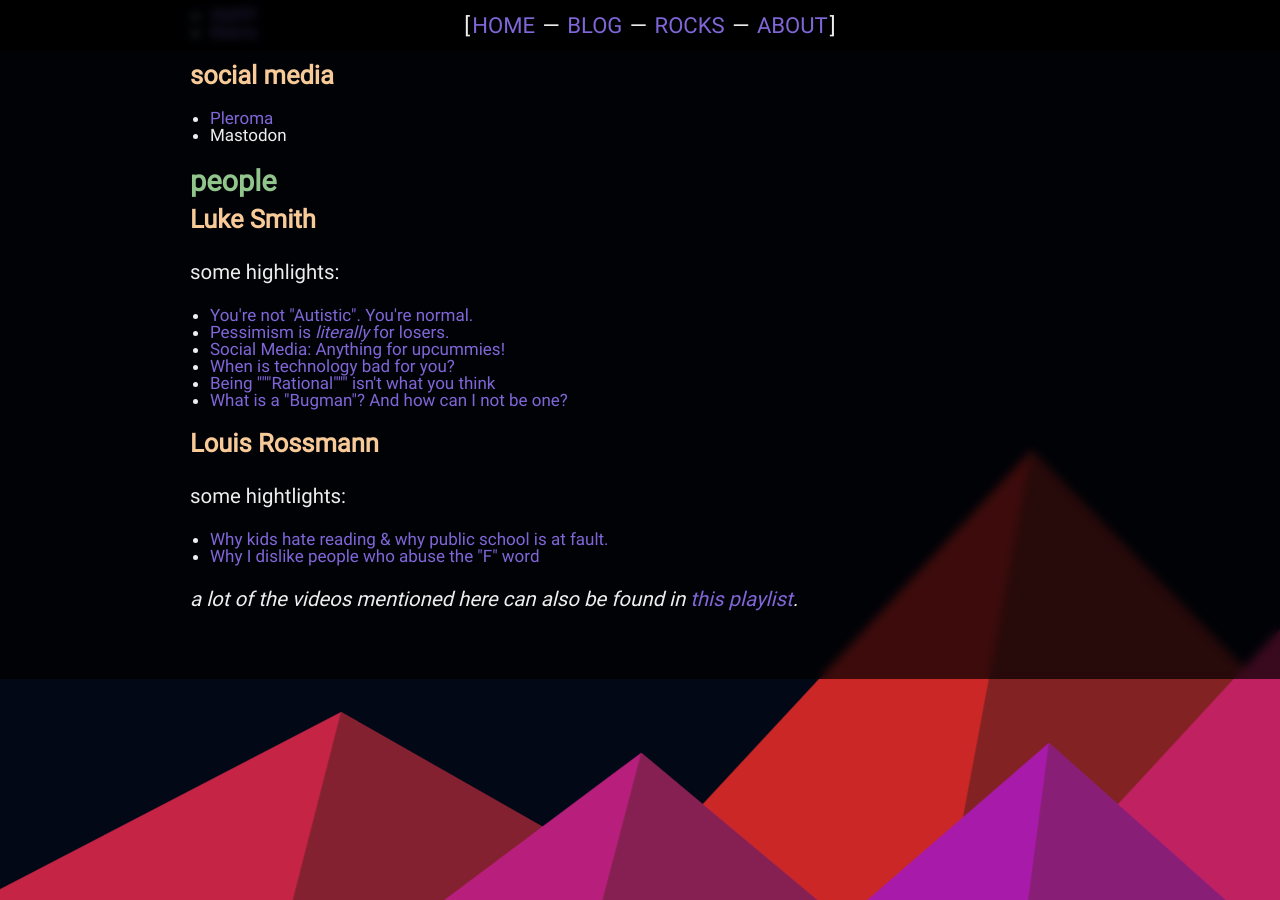
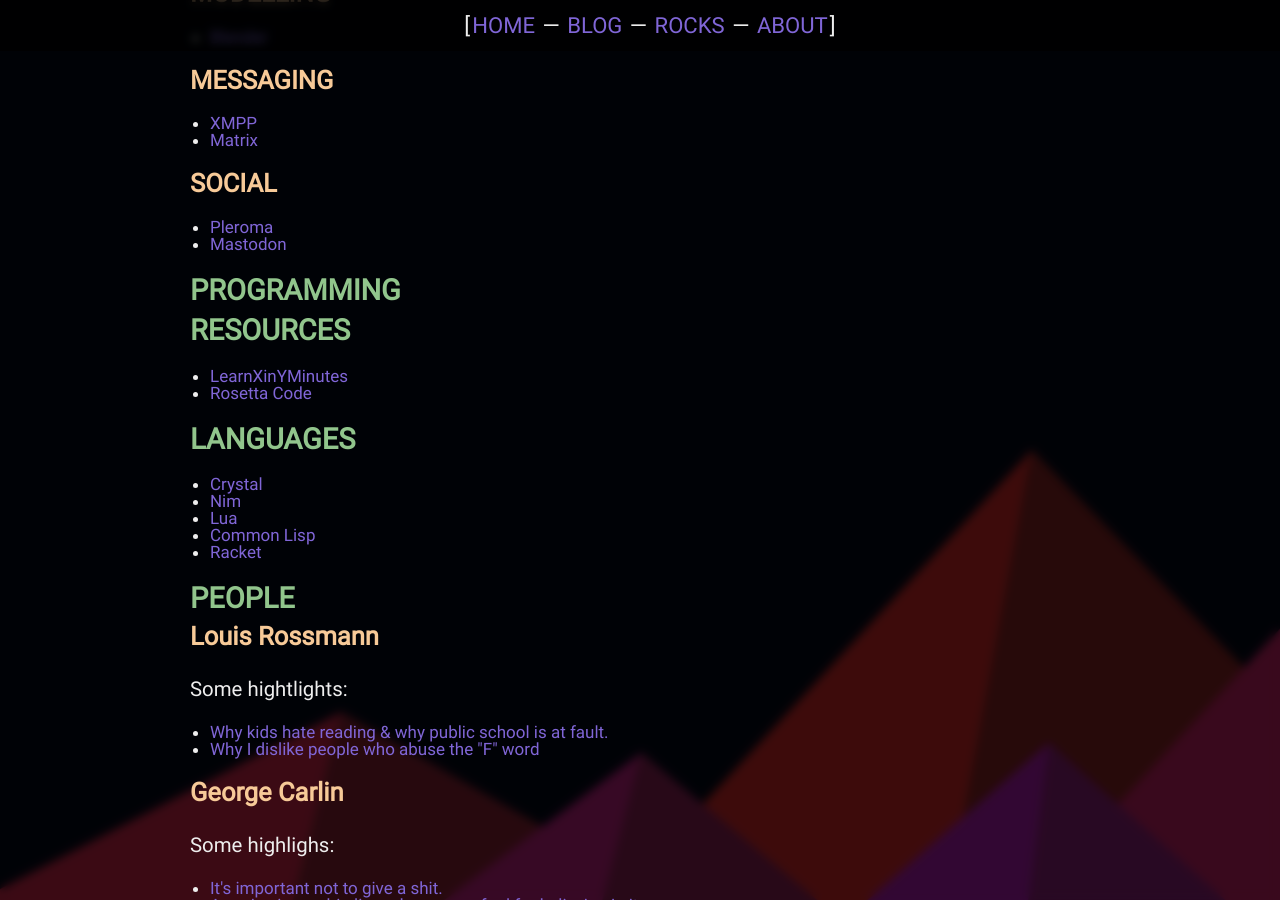
Before and after one commit to XilogOfficial/taminaru, a Jekyll site: the page built from rocks.html, in a window 1280 px wide and 900 px high, scrolled down 785 px. Built offline with Jekyll 4.4.1, drawn with Linux system fonts in a browser that asks for light colours; a style sheet for code colours, icons or effects is not loaded; some of the changed text lies outside the part shown.

Commit message:
Added post and updated content

```diff
--- a/rocks.html
+++ b/rocks.html
@@ -8,48 +8,79 @@
 
 <p>A collection of things, people or just plain anything that rocks</p>
 
-<h3>software</h3>
-<h4>modelling</h4>
+<h3 id="communities">COMMUNITIES</h3>
+<ul>
+  <li><a href="https://reverseeagle.org">ReverseEagle</a></li>
+  <li><a href="https://linuxcafefederation.github.io/LinuxCafe/">Linux Caf&eacute;</a></li>
+</ul>
+
+<h3 id="software">SOFTWARE</h3>
+<h4 id="modelling">MODELLING</h4>
 
 <ul>
-    <li><a href="https://blender.org">Blender</a></li>
+  <li><a href="https://blender.org">Blender</a></li>
 </ul>
 
-<h4>messaging</h4>
+<h4 id="messaging">MESSAGING</h4>
 
 <ul>
-    <li><a href="https://xmpp.org">XMPP</a></li>
-    <li><a href="https://matrix.org">Matrix</a></li>
+  <li><a href="https://xmpp.org">XMPP</a></li>
+  <li><a href="https://matrix.org">Matrix</a></li>
 </ul>
 
-<h4>social media</h4>
+<h4 id="social">SOCIAL</h4>
 
 <ul>
-    <li><a href="https://pleroma.social">Pleroma</a></li>
-    <li><a htef="https://joinmastodon.org">Mastodon</a></li>
+  <li><a href="https://pleroma.social">Pleroma</a></li>
+<li><a href="https://joinmastodon.org">Mastodon</a></li>
 </ul>
 
-<h3>people</h3>
 
-<h4>Luke Smith</h4>
-<p>some highlights:</p>
+<h3 id="programming">PROGRAMMING</h3>
+<h3 id="resources">RESOURCES</h3>
+<ul>
+  <li><a href="https://learnxinyminutes.com/">LearnXinYMinutes</a></li>
+  <li><a href="https://rosettacode.org/">Rosetta Code</a></li>
+</ul>
+
+<h3 id="languages">LANGUAGES</h3>
+<ul>
+  <li><a href="https://crystal-lang.org">Crystal</a></li>
+  <li><a href="https://nim-lang.org">Nim</a></li>
+  <li><a href="https://lua.org/">Lua</a></li>
+  <li><a href="https://common-lisp.net/">Common Lisp</a></li>
+  <li><a href="https://racket-lang.org/">Racket</a></li>
+</ul>
+
+<h3 id="people">PEOPLE</h3>
+
+<h4 id="louis-rossman">Louis Rossmann</h4>
+<p>Some hightlights:</p>
 
 <ul>
-    <li><a href="https://invidio.us/watch?v=YAsxztU189k">You're not "Autistic". You're normal.</a></li>
-    <li><a href="https://invidio.us/watch?v=JQIcUBd-5fk">Pessimism is <em>literally</em> for losers.</a></li>
-    <li><a href="https://invidio.us/watch?v=YjbyDU0WzYI">Social Media: Anything for upcummies!</a></li>
-    <li><a href="https://invidio.us/watch?v=JehxPoS27nU">When is technology bad for you?</a></li>
-    <li><a href="https://invidio.us/watch?v=1czUp-MvWvE">Being """Rational""" isn't what you think</a></li>
-    <li><a href="https://invidio.us/watch?v=vdRJMuOFO88">What is a "Bugman"? And how can I not be one?</a></li>
+  <li><a href="https://invidious.snopyta.org/watch?v=Y9ZzRTj-GGs">Why kids hate reading &amp; why public school is at fault.</a></li>
+  <li><a href="https://invidious.snopyta.org/watch?v=7yFFBBFqe-E">Why I dislike people who abuse the "F" word</a></li>
 </ul>
 
-<h4>Louis Rossmann</h4>
-<p>some hightlights:</p>
+<h4 id="george-carlin">George Carlin</h4>
+<p>Some highlighs:</p>
 
 <ul>
-    <li><a href="https://invidio.us/watch?v=Y9ZzRTj-GGs">Why kids hate reading &amp; why public school is at fault.</a></li>
-    <li><a href="https://invidio.us/watch?v=7yFFBBFqe-E">Why I dislike people who abuse the "F" word</a></li>
+  <li><a href="https://invidious.snopyta.org/watch?v=ZZGo6mWjk4Y">It's important not to give a shit.</a></li>
+  <li><a href="https://invidious.snopyta.org/watch?v=YqdsNxS_fk8">America is one big lie and you are a fool for believing in it.</a></li>
+  <li><a href="https://invidious.snopyta.org/watch?v=2tp0UNcjzl8">Stand up about religion.</a></li>
 </ul>
 
-<p><em>a lot of the videos mentioned here can also be found in <a
-    href="https://invidio.us/playlist?list=PLBMOmNc5dT8esjwwz8VTx_vgX7JJWrm5v">this playlist</a>.</em></p>
+<h4 id="luke-smith">Luke Smith</h4>
+<p>Some highlights:</p>
+
+<ul>
+  <li><a href="https://invidious.snopyta.org/watch?v=YAsxztU189k">You're not "Autistic". You're normal.</a></li>
+  <li><a href="https://invidious.snopyta.org/watch?v=JQIcUBd-5fk">Pessimism is <em>literally</em> for losers.</a></li>
+  <li><a href="https://invidious.snopyta.org/watch?v=YjbyDU0WzYI">Social Media: Anything for upcummies!</a></li>
+  <li><a href="https://invidious.snopyta.org/watch?v=JehxPoS27nU">When is technology bad for you?</a></li>
+  <li><a href="https://invidious.snopyta.org/watch?v=1czUp-MvWvE">Being """Rational""" isn't what you think.</a></li>
+  <li><a href="https://invidious.snopyta.org/watch?v=vdRJMuOFO88">What is a "Bugman"? And how can I not be one?</a></li>
+</ul>
+
+<p><em>A lot of the videos mentioned here can also be found in <a href="https://invidious.snopyta.org/playlist?list=PLBMOmNc5dT8esjwwz8VTx_vgX7JJWrm5v">this playlist</a>.</em></p>
```
Also changed, not shown: about.html (+12 -13 lines), index.html (+8 -7 lines), 1 other file.
